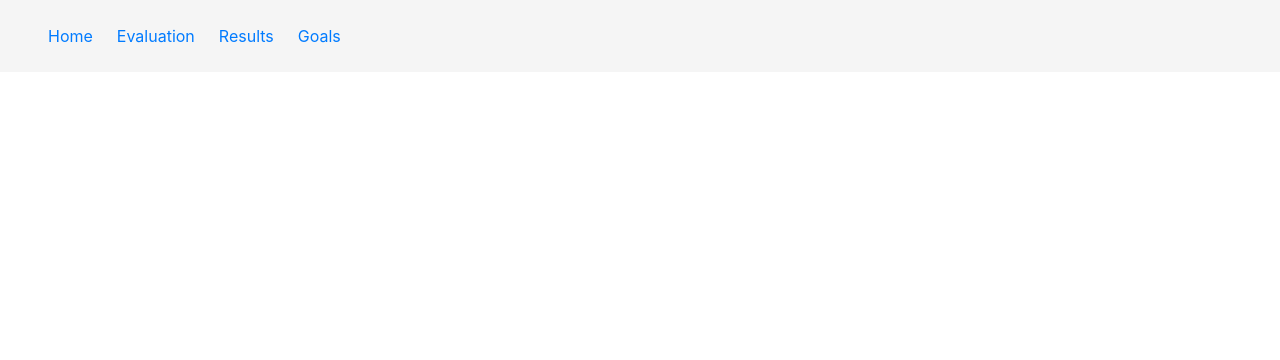
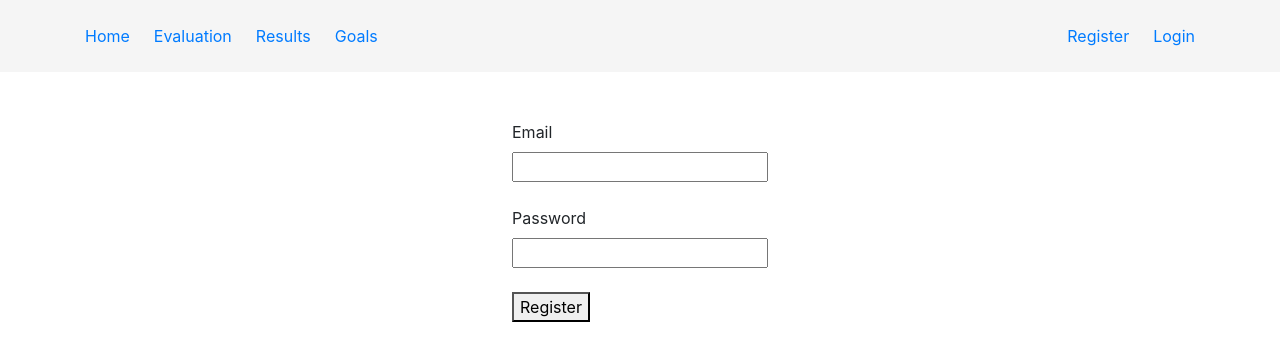
Before and after one commit to SilviuIordache/grow, a Vue app: page /register in a window 1280 px wide. Shown: the top 360 px of the page. Built offline with nearby package versions, Linux system fonts and the light colour scheme.

Commit message:
Add skeleton for login and register.

```diff
--- a/src/components/NavigationBar.vue
+++ b/src/components/NavigationBar.vue
@@ -1,9 +1,14 @@
 <template lang="pug">
-  .navbar.d-flex.justify-content-start.py-4.px-5.mb-5
-    router-link(to="/") Home
-    router-link.ml-4(to="/evaluation") Evaluation
-    router-link.ml-4(to="/results") Results
-    router-link.ml-4(to="/goals") Goals
+  .navbar.py-4.px-5.mb-5
+    .container
+      .d-flex.justify-content-start
+        router-link(to="/") Home
+        router-link.ml-4(to="/evaluation") Evaluation
+        router-link.ml-4(to="/results") Results
+        router-link.ml-4(to="/goals") Goals
+      .d-flex.justify-content-end
+        router-link.ml-4(to="/register") Register
+        router-link.ml-4(to="/login") Login
 
 </template>
 
--- a/src/router/index.js
+++ b/src/router/index.js
@@ -2,6 +2,8 @@ import Vue from 'vue';
 import VueRouter from 'vue-router';
 
 import Main from '../views/Main.vue';
+import Login from '../views/Login.vue';
+import Register from '../views/Register.vue';
 import Evaluation from '../views/Evaluation.vue';
 import Results from '../views/Results.vue';
 import Goals from '../views/Goals.vue';
@@ -30,6 +32,16 @@ const router = new VueRouter({
       path: '/goals',
       name: 'Goals',
       component: Goals
+    },
+    {
+      path: '/login',
+      name: 'Login',
+      component: Login
+    },
+    {
+      path: '/register',
+      name: 'Register',
+      component: Register
     }
   ]
 })
--- /dev/null
+++ b/src/views/Login.vue
@@ -0,0 +1,23 @@
+<template lang="pug">
+  .main.container
+    .row
+      .col-12.
+        Login
+</template>
+
+<script>
+
+export default {
+  created() {
+
+  },
+  methods: {
+
+  }
+};
+</script>
+
+<style scoped lang="stylus">
+  .main
+    color gray
+</style>
--- /dev/null
+++ b/src/views/Register.vue
@@ -0,0 +1,36 @@
+<template lang="pug">
+  .main.container
+    .row
+      .col-12.d-flex.justify-content-center
+        form(@submit.prevent="register")
+          .form-field
+            label.d-block Email
+            input(type="email" v-model="email")
+          .form-field
+            label.d-block Password
+            input(type="password" v-model="password")
+
+          button Register
+</template>
+
+<script>
+
+export default {
+   data() {
+    return {
+      email: '',
+      password: ''
+    }
+  },
+  methods: {
+    register() {
+      console.log(this.email, this.password);
+    }
+  }
+};
+</script>
+
+<style scoped lang="stylus">
+  .form-field
+    margin-bottom 1.5rem
+</style>
```
